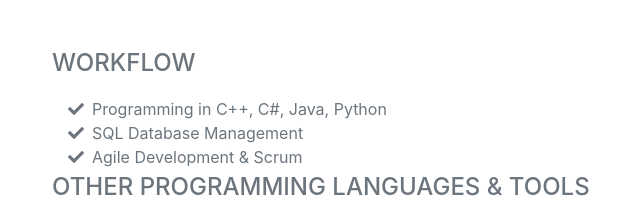
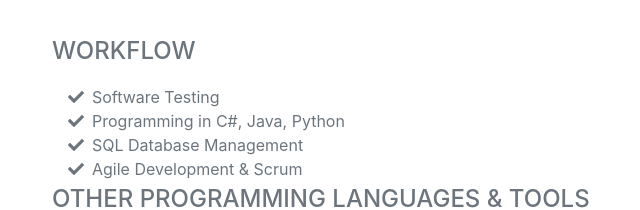
Before and after one commit to michaelcoates108/Portfolio, a plain HTML site: page index.html in a window 1280 px wide. Shown: the part 3608-3818 px from the top of the page, without its empty margins (268-908 px from the left). Drawn offline with nearby package versions, Linux system fonts and the light colour scheme; a web font is replaced by a local one.

Commit message:
Update index.html

```diff
--- a/index.html
+++ b/index.html
@@ -167,7 +167,11 @@
                     <ul class="fa-ul mb-0">
                         <li>
                             <span class="fa-li"><i class="fas fa-check"></i></span>
-                            Programming in C++, C#, Java, Python
+                            Software Testing
+                        </li>
+                        <li>
+                            <span class="fa-li"><i class="fas fa-check"></i></span>
+                            Programming in C#, Java, Python
                         </li>
                         <li>
                             <span class="fa-li"><i class="fas fa-check"></i></span>
```
